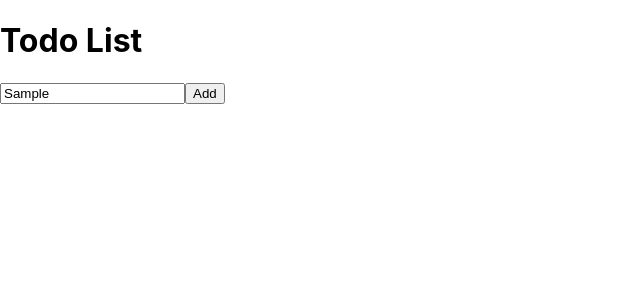
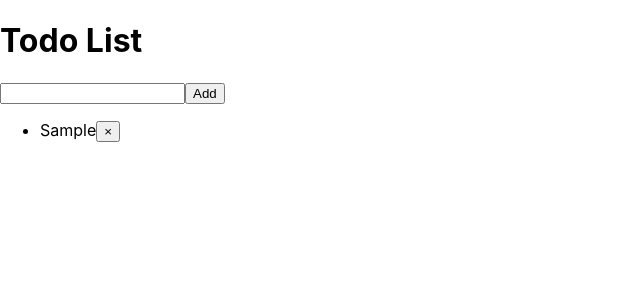
Before and after one commit to ClairePasquiou/TodoApp, a React (Create React App) app: page / in a window 1280 px wide. Both pictures are taken after typing "Sample" into the empty fields and a click on the button "Add". Shown: the top 300 px of the page, without its empty margins (0-640 px from the left). Built offline with nearby package versions, Linux system fonts and the light colour scheme.

Commit message:
Todo functionality created

```diff
--- a/src/App.js
+++ b/src/App.js
@@ -4,11 +4,39 @@ export default function App() {
   let [list, setList] = useState([]);
   let [input, setInput] = useState("");
 
-  return(
-  <div>
-    <h1>Todo List</h1>
-    <input type="text" value={input} onChange={(e) => setInput(e.target.value)}/>
-    <button>Add</button>
-  </div>
+  let addTodo = (todo) => {
+    let newTodo = {
+      id: Math.random(),
+      todo: todo,
+    };
+
+    setList([...list, newTodo]);
+
+    setInput("");
+  };
+
+  let deleteTodo = (id) => {
+    let newList = list.filter((todo) => todo.id !== id);
+    setList(newList);
+  };
+
+  return (
+    <div>
+      <h1>Todo List</h1>
+      <input
+        type="text"
+        value={input}
+        onChange={(e) => setInput(e.target.value)}
+      />
+      <button onClick={() => addTodo(input)}>Add</button>
+      <ul>
+        {list.map((todo) => (
+          <li key={todo.id}>
+            {todo.todo}
+            <button onClick={() => deleteTodo(todo.id)}>&times;</button>
+          </li>
+        ))}
+      </ul>
+    </div>
   );
 }
```
